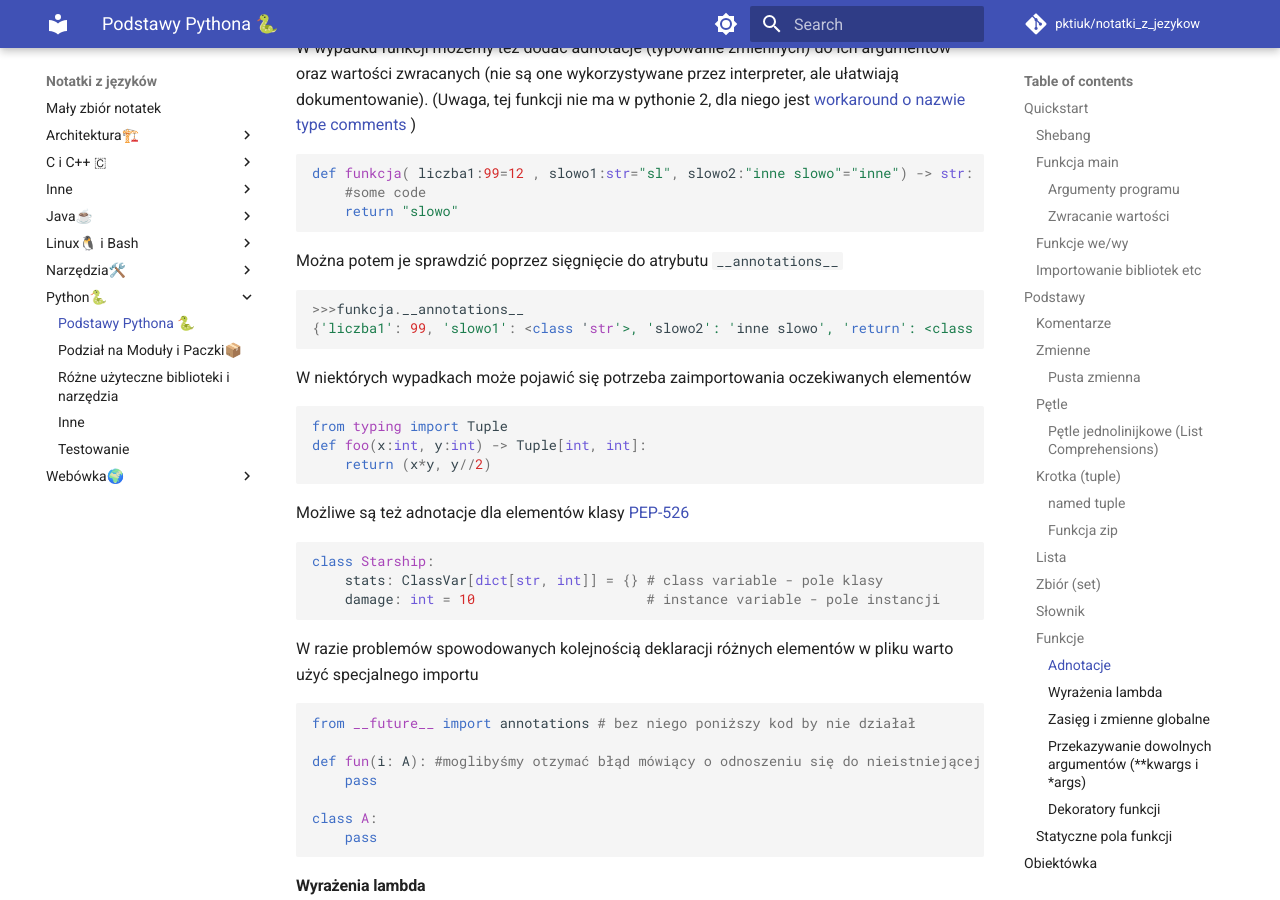
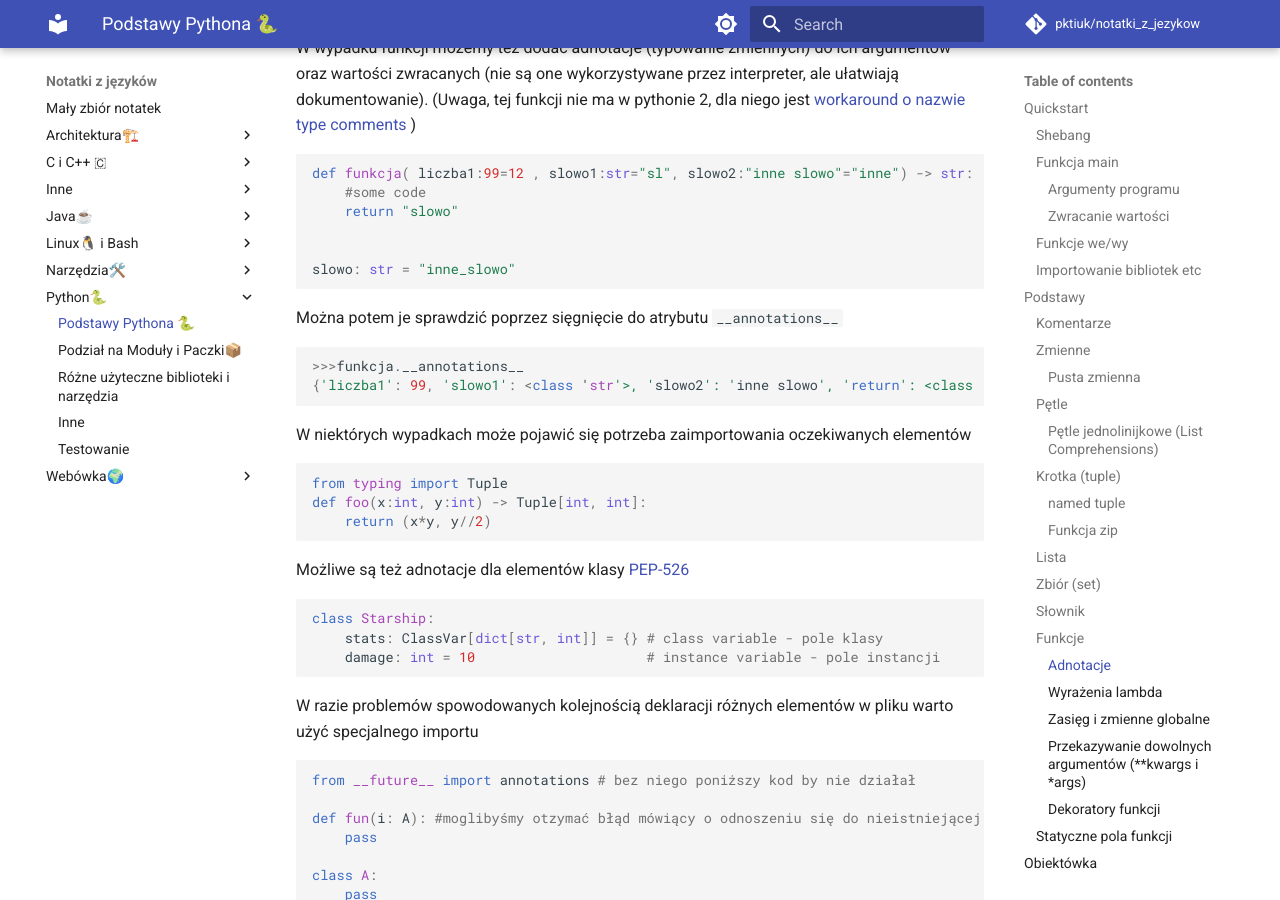
Before and after one commit to pktiuk/notatki_z_jezykow, an MkDocs documentation site: the page built from docs/Python🐍/1_ogolne_notatki.md, in a window 1280 px wide and 900 px high, scrolled down 12218 px. Built offline with MkDocs 1.6.1 and Material for MkDocs 9.7.7, drawn with Linux system fonts in a browser that asks for light colours; comment, search, counter and statistics services are not loaded.

Commit message:
Dopisek do adnotacji

````diff
--- a/docs/Python🐍/1_ogolne_notatki.md
+++ b/docs/Python🐍/1_ogolne_notatki.md
@@ -605,6 +605,8 @@ def funkcja( liczba1:99=12 , slowo1:str="sl", slowo2:"inne slowo"="inne") -> str
     #some code
     return "slowo"
 
+
+slowo: str = "inne_slowo"
 ```
 
 Można potem je sprawdzić poprzez sięgnięcie do atrybutu `__annotations__`
````
